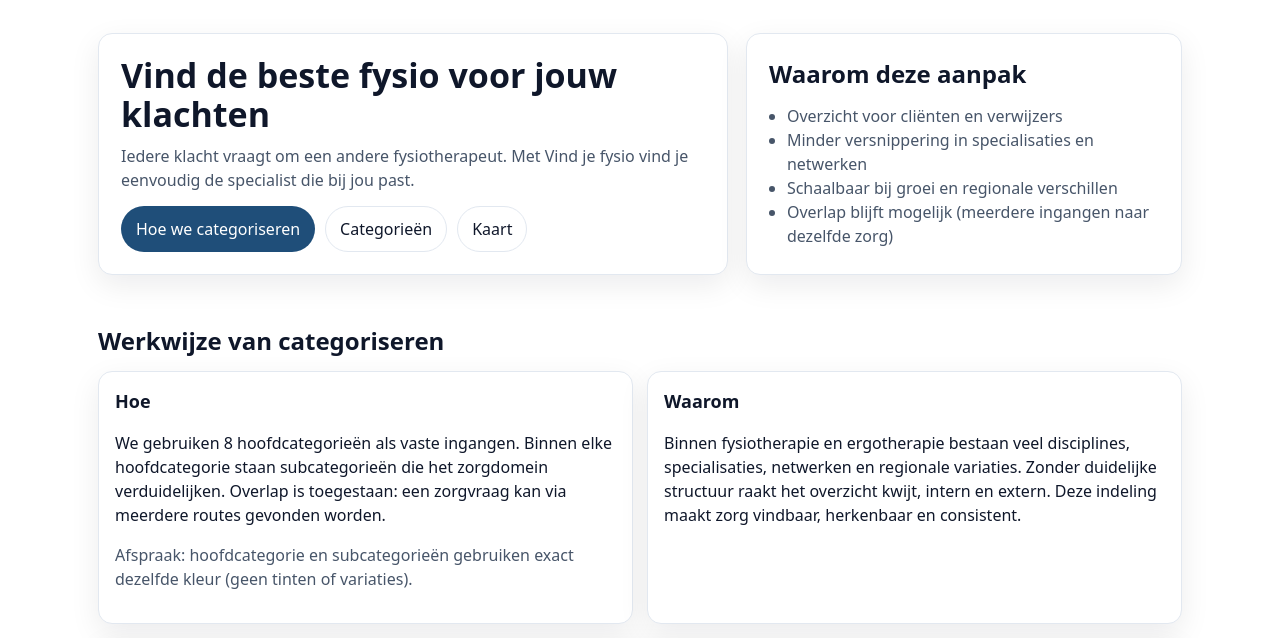
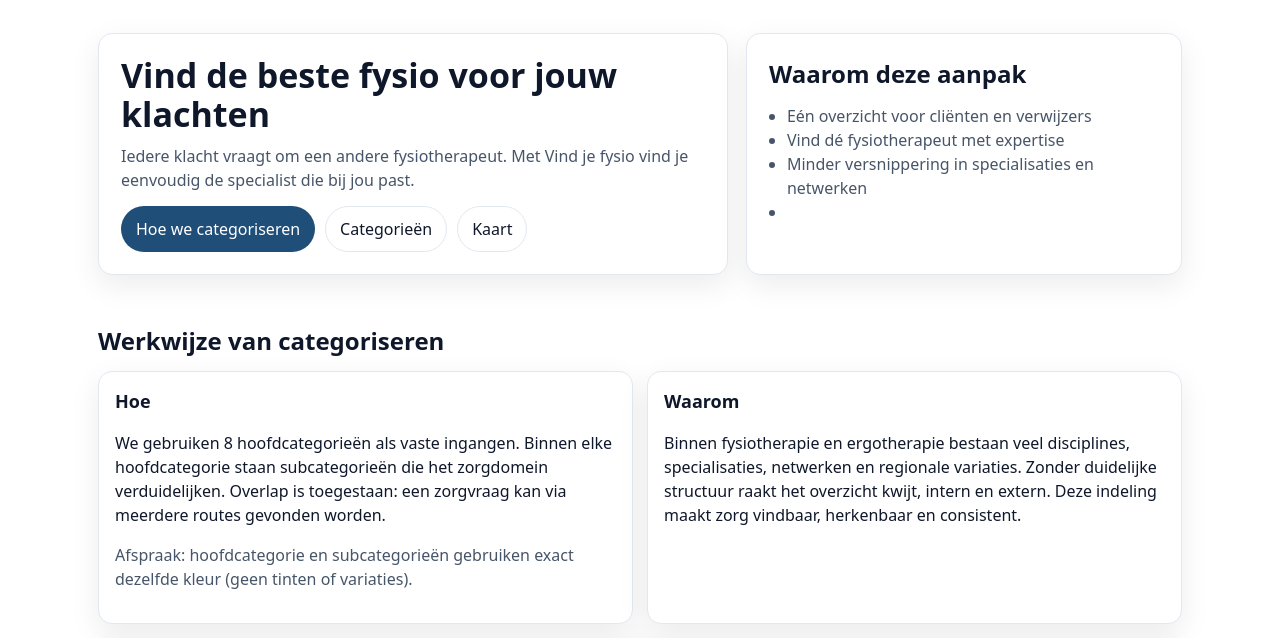
Before and after one commit to Pimvanballegooie/Fysiotherapie, a plain HTML site: page index.html in a window 1280 px wide. Shown: the part 118-756 px from the top of the page. Drawn offline with nearby package versions, Linux system fonts and the light colour scheme.

Commit message:
Update list items in hero panel section

```diff
--- a/index.html
+++ b/index.html
@@ -51,10 +51,10 @@
         <div class="hero__panel" role="note" aria-label="Kernpunten">
           <h2 class="panel__title">Waarom deze aanpak</h2>
           <ul class="panel__list">
-            <li>Overzicht voor cliënten en verwijzers</li>
+            <li>Eén overzicht voor cliënten en verwijzers</li>
+            <li>Vind dé fysiotherapeut met expertise</li>
             <li>Minder versnippering in specialisaties en netwerken</li>
-            <li>Schaalbaar bij groei en regionale verschillen</li>
-            <li>Overlap blijft mogelijk (meerdere ingangen naar dezelfde zorg)</li>
+            <li></li>
           </ul>
         </div>
       </div>
```
